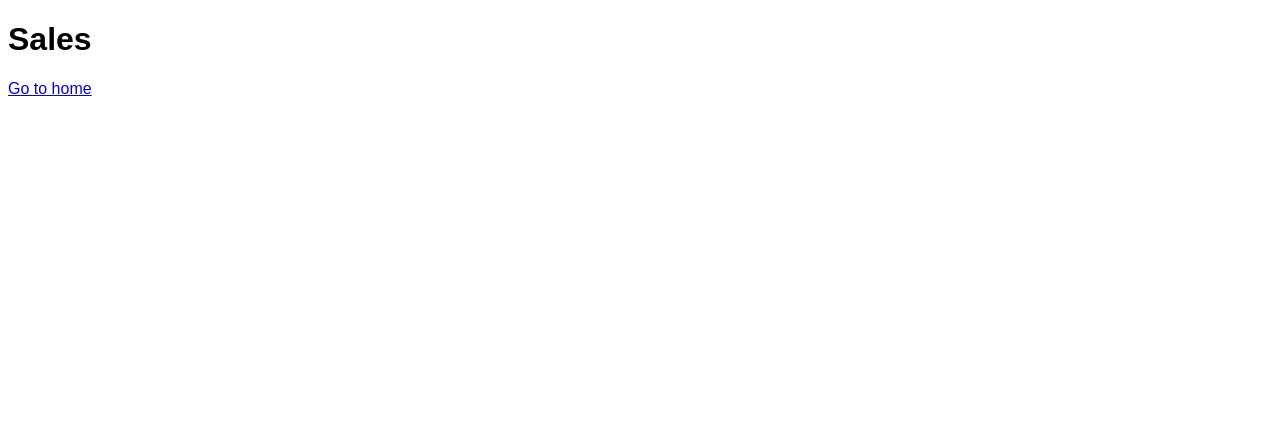
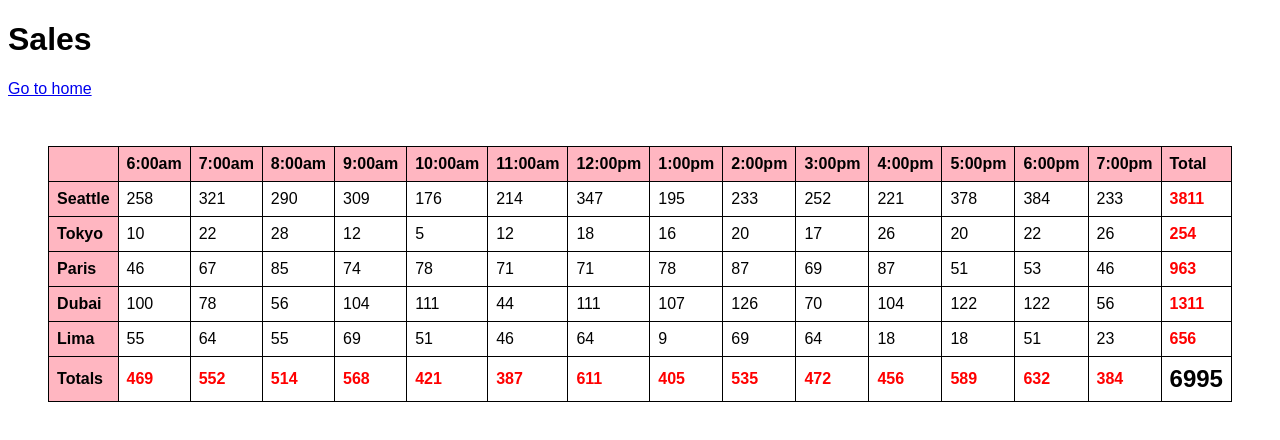
Before and after one commit to FrancesHitchcock/cookie-stand, a plain HTML site: page sales.html in a window 1280 px wide. Drawn offline with Linux system fonts and the light colour scheme.

Commit message:
code added to app.js. styles added to style.css

```diff
--- a/app.js
+++ b/app.js
@@ -1,21 +1,28 @@
 "use strict";
 
+const container = document.getElementById("container");
+let cookiesTable;
+
 const hoursOpen = [
-  "6am",
-  "7am",
-  "8am",
-  "9am",
-  "10am",
-  "11am",
-  "12pm",
-  "1pm",
-  "2pm",
-  "3pm",
-  "4pm",
-  "5pm",
-  "6pm",
-  "7pm",
+  "6:00am",
+  "7:00am",
+  "8:00am",
+  "9:00am",
+  "10:00am",
+  "11:00am",
+  "12:00pm",
+  "1:00pm",
+  "2:00pm",
+  "3:00pm",
+  "4:00pm",
+  "5:00pm",
+  "6:00pm",
+  "7:00pm",
 ];
+
+const hourlyTotals = [0, 0, 0, 0, 0, 0, 0, 0, 0, 0, 0, 0, 0, 0];
+
+let totalOfTotals = 0;
 
 function getRandomNum(min, max) {
   return Math.floor(Math.random() * (max - min + 1) + min);
@@ -40,10 +47,98 @@ Shop.prototype.getCustomersPerHour = function () {
   }
 };
 
+Shop.prototype.getCookieData = function () {
+  for (let i = 0; i < this.customersPerHour.length; i++) {
+    this.cookiesPerHour.push(
+      parseInt((this.customersPerHour[i] * this.avCookiesPerCustomer).toFixed())
+    );
+  }
+
+  this.totalCookies = this.cookiesPerHour.reduce((a, b) => a + b, 0);
+};
+
+Shop.prototype.addToHourlyTotals = function () {
+  for (let i = 0; i < this.cookiesPerHour.length; i++) {
+    hourlyTotals[i] += this.cookiesPerHour[i];
+  }
+  totalOfTotals += this.totalCookies;
+};
+
 Shop.prototype.render = function () {
   this.getCustomersPerHour();
+  this.getCookieData();
+  this.addToHourlyTotals();
+
+  //append row of data to cookiesTable
+  const dataRow = document.createElement("tr");
+  cookiesTable.appendChild(dataRow);
+
+  const locationCell = document.createElement("th");
+  locationCell.textContent = this.location;
+  dataRow.appendChild(locationCell);
+
+  for (let i = 0; i < this.cookiesPerHour.length; i++) {
+    const dataCell = document.createElement("td");
+    dataCell.textContent = this.cookiesPerHour[i];
+    dataRow.appendChild(dataCell);
+  }
+
+  const totalCell = document.createElement("td");
+  totalCell.textContent = this.totalCookies;
+  totalCell.setAttribute("class", "highlight");
+  dataRow.appendChild(totalCell);
 };
 
+function getHeaderRow() {
+  cookiesTable = document.createElement("table");
+  container.appendChild(cookiesTable);
+
+  const headerRow = document.createElement("tr");
+  cookiesTable.appendChild(headerRow);
+
+  const emptyHeaderCell = document.createElement("th");
+  headerRow.appendChild(emptyHeaderCell);
+
+  for (let i = 0; i < hoursOpen.length; i++) {
+    const headerCell = document.createElement("th");
+    headerCell.textContent = hoursOpen[i];
+    headerRow.appendChild(headerCell);
+  }
+
+  const headerCellTotal = document.createElement("th");
+  //   headerCellTotal.setAttribute("class", "highlight");
+  headerCellTotal.textContent = "Total";
+  headerRow.appendChild(headerCellTotal);
+}
+
+function getFooterRow() {
+  const footerRow = document.createElement("tr");
+
+  cookiesTable.appendChild(footerRow);
+
+  const firstFooterCell = document.createElement("th");
+  firstFooterCell.textContent = "Totals";
+  footerRow.appendChild(firstFooterCell);
+
+  for (let i = 0; i < hourlyTotals.length; i++) {
+    const footerCell = document.createElement("td");
+    footerCell.setAttribute("class", "highlight");
+    footerCell.textContent = hourlyTotals[i];
+    footerRow.appendChild(footerCell);
+  }
+
+  const absoluteTotalCell = document.createElement("td");
+  absoluteTotalCell.setAttribute("class", "total");
+  absoluteTotalCell.textContent = totalOfTotals;
+  footerRow.appendChild(absoluteTotalCell);
+}
+
+getHeaderRow();
+
 const seattle = new Shop("Seattle", 23, 65, 6.3);
+const tokyo = new Shop("Tokyo", 3, 24, 1.2);
+const paris = new Shop("Paris", 20, 38, 2.3);
+const dubai = new Shop("Dubai", 11, 38, 3.7);
+const lima = new Shop("Lima", 2, 16, 4.6);
 
-console.log(seattle);
+getFooterRow();
--- a/style.css
+++ b/style.css
@@ -8,6 +8,37 @@
 
 .sales-wrapper {
   font-family: Arial, Helvetica, sans-serif;
+}
+
+table,
+th,
+td {
+  border: 1px solid black;
+  border-collapse: collapse;
+}
+
+table {
+  margin: 3rem auto;
+}
+
+th,
+td {
+  padding: 0.5rem;
+}
+
+th {
+  background-color: lightpink;
+  text-align: left;
+}
+
+.highlight {
+  color: red;
+  font-weight: bold;
+}
+
+.total {
+  font-weight: bold;
+  font-size: 1.5rem;
 }
 
 /* home page */
```
